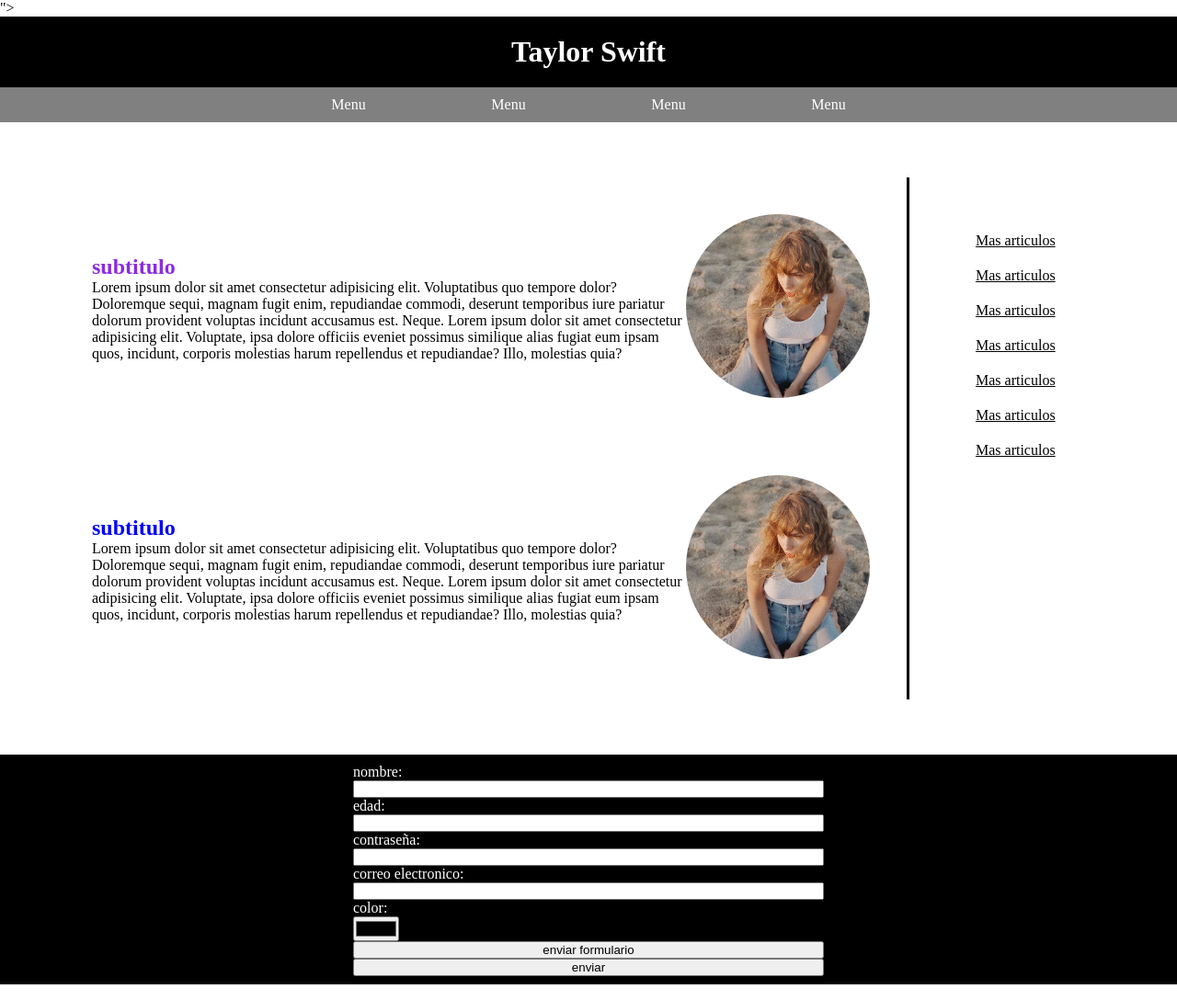
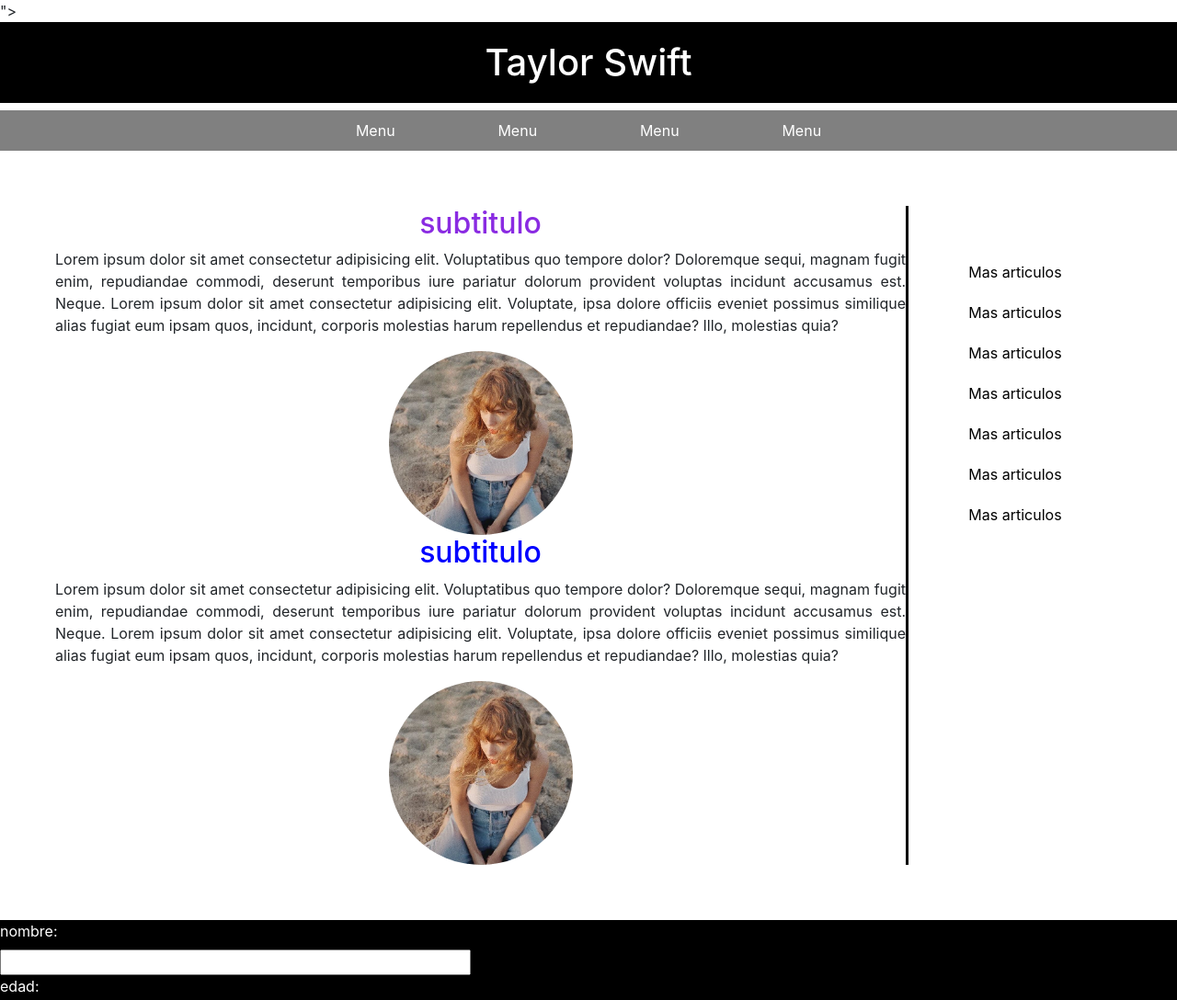
Before and after one commit to iperez13/pagina-web-master, a plain HTML site: page index.html in a window 1280 px wide. Shown: the top 1088 px of the page at 92% size. Drawn offline with nearby package versions, Linux system fonts and the light colour scheme.

Commit message:
tercera version

```diff
--- a/estilo.css
+++ b/estilo.css
@@ -43,9 +43,8 @@ img {
     border-right: 3px solid black;
 }
 .secciones {
-    display: flex;
     align-items: center;
-    padding: 40px;
+    justify-content: center;
 }
 .menu-secundario {
     width: 20%;
@@ -56,6 +55,22 @@ img {
     text-align: center;
     color: black;
     margin-bottom: 20px;
+}
+.letras {
+    display: flex;
+    flex-direction: column;
+    align-items: center;
+    text-align: center;
+}
+.letra_parrafo {
+    text-align: justify;
+}
+.imagen{
+    display: flex;
+    justify-content: center;
+}
+h2 {
+    text-align: right;
 }
 footer {
     width: 100%;
--- a/index.html
+++ b/index.html
@@ -4,7 +4,7 @@
     <meta charset="UTF-8">
     <meta name="viewport" content="width=device-width, initial-scale=1.0">
     <link rel="stylesheet" href="estilo.css">
-    <link href="<link href="https://cdn.jsdselivr.net/npm/bootstrap@5.0.2/dist/css/bootstrap.min.css" rel="stylesheet" integrity="sha384-EVSTQN3/azprG1Anm3QDgpJLIm9Nao0Yz1ztcQTwFspd3yD65VohhpuuCOmLASjC" crossorigin="anonymous">">
+    <link href="https://cdn.jsdselivr.net/npm/bootstrap@5.0.2/dist/css/bootstrap.min.css" rel="stylesheet" integrity="sha384-EVSTQN3/azprG1Anm3QDgpJLIm9Nao0Yz1ztcQTwFspd3yD65VohhpuuCOmLASjC" crossorigin="anonymous">">
     <title>Pagina sencilla</title>
 </head>
 <body>
@@ -22,18 +22,20 @@
     <div class="contenido">
         <div class="articulos">
             <div class="secciones">
-                <div>
+                <div class="letras">
                     <h2 style="color: blueviolet;">subtitulo</h2>
-                    <p>Lorem ipsum dolor sit amet consectetur adipisicing elit. Voluptatibus quo tempore dolor? Doloremque sequi, magnam fugit enim, repudiandae commodi, deserunt temporibus iure pariatur dolorum provident voluptas incidunt accusamus est. Neque. Lorem ipsum dolor sit amet consectetur adipisicing elit. Voluptate, ipsa dolore officiis eveniet possimus similique alias fugiat eum ipsam quos, incidunt, corporis molestias harum repellendus et repudiandae? Illo, molestias quia?</p>
+                    <p class="letra_parrafo">Lorem ipsum dolor sit amet consectetur adipisicing elit. Voluptatibus quo tempore dolor? Doloremque sequi, magnam fugit enim, repudiandae commodi, deserunt temporibus iure pariatur dolorum provident voluptas incidunt accusamus est. Neque. Lorem ipsum dolor sit amet consectetur adipisicing elit. Voluptate, ipsa dolore officiis eveniet possimus similique alias fugiat eum ipsam quos, incidunt, corporis molestias harum repellendus et repudiandae? Illo, molestias quia?</p>
                 </div>
-                <div><img src="imagenes/tay.jpg" alt=""></div>
+                <div class="imagen">
+                    <img src="imagenes/tay.jpg" alt=""></div>
             </div>
             <div class="secciones">
-                <div>
+                <div class="letras">
                     <h2 style="color: blue;">subtitulo</h2>
-                    <p>Lorem ipsum dolor sit amet consectetur adipisicing elit. Voluptatibus quo tempore dolor? Doloremque sequi, magnam fugit enim, repudiandae commodi, deserunt temporibus iure pariatur dolorum provident voluptas incidunt accusamus est. Neque. Lorem ipsum dolor sit amet consectetur adipisicing elit. Voluptate, ipsa dolore officiis eveniet possimus similique alias fugiat eum ipsam quos, incidunt, corporis molestias harum repellendus et repudiandae? Illo, molestias quia?</p>
+                    <p class="letra_parrafo">Lorem ipsum dolor sit amet consectetur adipisicing elit. Voluptatibus quo tempore dolor? Doloremque sequi, magnam fugit enim, repudiandae commodi, deserunt temporibus iure pariatur dolorum provident voluptas incidunt accusamus est. Neque. Lorem ipsum dolor sit amet consectetur adipisicing elit. Voluptate, ipsa dolore officiis eveniet possimus similique alias fugiat eum ipsam quos, incidunt, corporis molestias harum repellendus et repudiandae? Illo, molestias quia?</p>
                 </div>
-                <div><img src="imagenes/tay.jpg" alt=""></div>
+                <div class="imagen">
+                    <img src="imagenes/tay.jpg" alt=""></div>
             </div>
         </div>
         <div class="menu-secundario">
```
